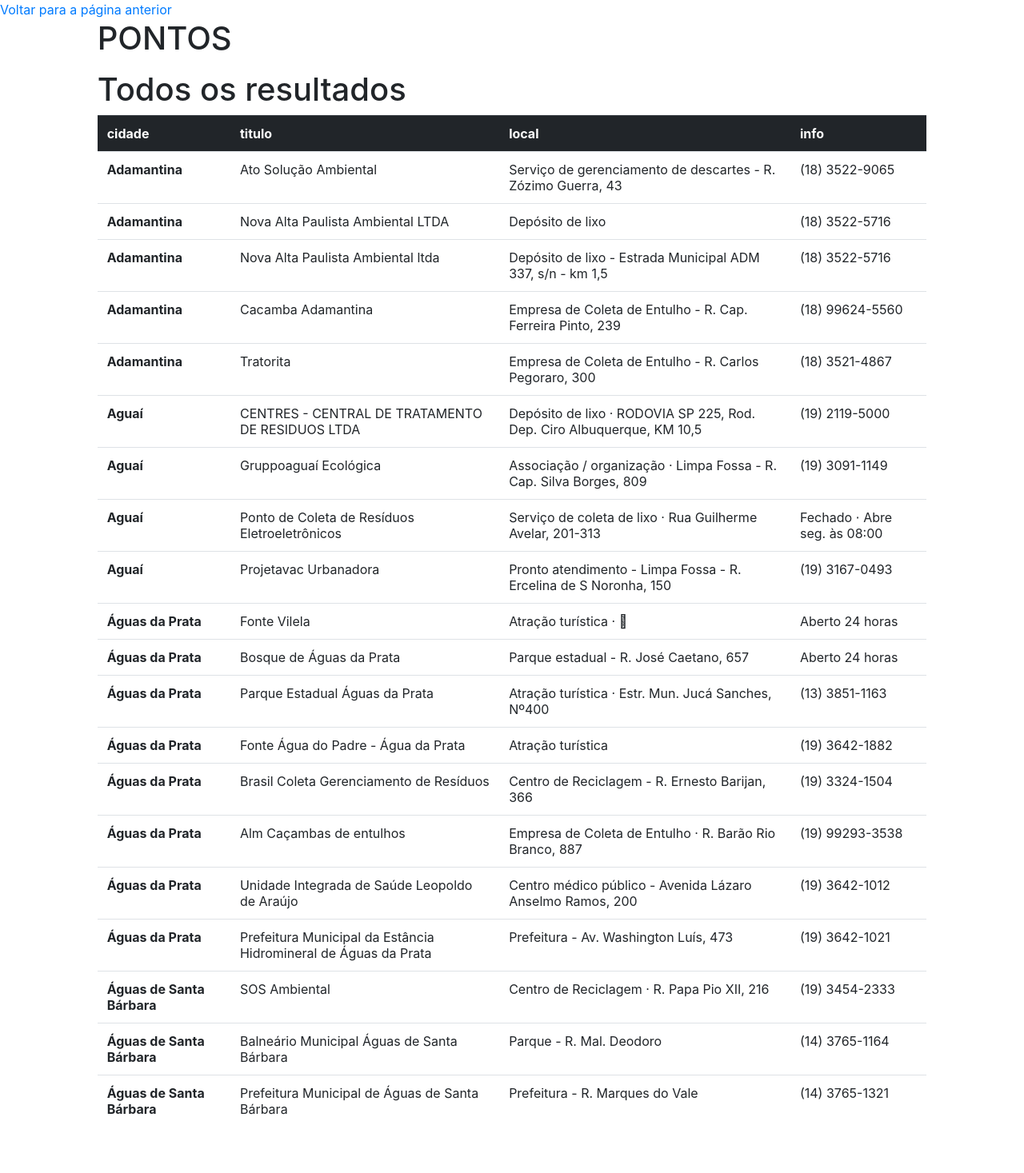
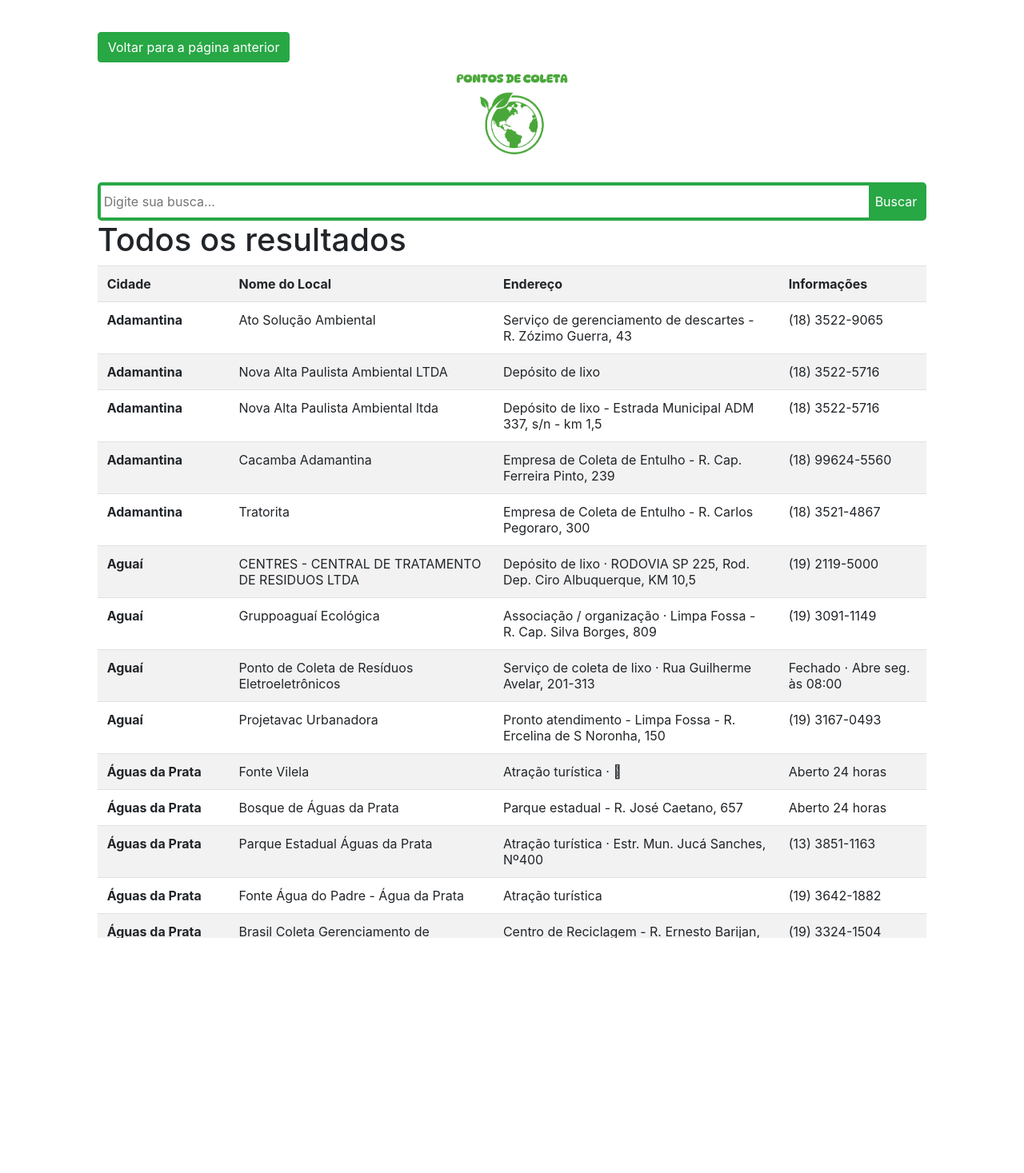
Before and after one commit to gustlok1/pontosdecoleta, a Django app: template site/motordebusca/buscador/templates/buscador/resultados.html in a window 1280 px wide. Shown: the top 1467 px of the page at 80% size. Run offline with Django 4.2, Linux system fonts and the light colour scheme; the template is opened without the code that fills it: values that come from a table or form of the project are taken from there, others are empty; data comes from the database, SQL or seed files in the repository; both versions use the stored data as it was after the commit; some libraries are stand-ins or nearby versions.

Commit message:
melhoras no layout

```diff
--- a/site/motordebusca/buscador/templates/buscador/resultados.html
+++ b/site/motordebusca/buscador/templates/buscador/resultados.html
@@ -1,3 +1,4 @@
+{% load static %}
 <html lang="pt-br">
 <head>
     <meta charset="UTF-8">
@@ -15,33 +16,74 @@
             box-sizing: border-box;
         }
         body{
-            height: 100vh;
+            max-height: 100vh;
             width: 100%;
         }
-
+        .bg-green{
+            background-color:  #28a745;
+            color: #fff;
+        }#main-container{
+            background-color: #28a745;
+            transition: .5s;
+            border-radius: 5px;
+            width: 100%;
+        }
+        #button-find{
+            background-color: #28a745;
+            display: flex;
+            align-items: center;
+            border: none;
+            color: #fff;
+            cursor: pointer;
+            outline: none;
+            transition: .5s;
+        }
+        #button-find:hover{
+            background-color: #65f586;
+            color: rgb(0 98 11);
+        }
+        #input-value{
+            border: none;
+            outline: none;
+            transition: .3s;
+            flex-grow: 1;
+            width: 180px;
+        }
+        #input-value:focus{
+            /*align-items: stretch !important;*/
+            width: 300px;
+        }
     </style>
 </head>
 <body>
-    <a href="{% url 'index' %}" target="_self">Voltar para a página anterior</a>
-    <div class="col-10 mx-auto">
-        <h1>PONTOS</p>
+    <div class="col-10 mx-auto" style="margin-top: 40px;">
+        <a href="{% url 'index' %}" target="_self" class="btn btn-success">Voltar para a página anterior</a>
+        <img src="{% static 'imgs/pontos.png' %}" alt="logo" class="mx-auto" style="height: 150px; display: block;">
+        <form action="{% url 'resultados' %}" method="post" class="d-flex p-1 pr-0" id="main-container">
+
+            {% csrf_token %}
+            <input id="input-value" name="cidade" type="text" class="height-commom p-1 m-0" value="{{searched_city}}" placeholder="Digite sua busca...">
+            <button type="submit" class="height-commom p-2 m-0 cursor-pointer" id="button-find">Buscar</button>
+        </form>
         {% if searched_city %}
             {% if pontos %}
-                        <h1>Resultados para: {{searched_city}}</h1>
+                <h1>Resultados</h1>
             {% else %}
-                        <h1>Nenhum resultado para: {{searched_city}}</h1>
+                <h1>Nenhum resultado</h1>
             {% endif %}
 
         {% else %}
             <h1>Todos os resultados</h1>
             {% endif %}
-            <table class="table">
-                <tr class="thead-dark">
+        <div style="height: 50vh; overflow: auto;">
+
+            <table class="table table-striped table-hover ">
+                <tr class="">
                     <!--  <th scope="col">id</th> -->
-                    <th scope="col">cidade</th>
-                    <th scope="col">titulo</th>
-                    <th scope="col">local</th>
-                    <th scope="col">info</th>
+                    <th scope="col">Cidade</th>
+                    <th scope="col">Nome do Local</th>
+                    <th scope="col">Endereço</th>
+                    <th scope="col">Informações</th>
                 </tr>
                 {% for ponto in pontos %}
 
@@ -56,5 +98,6 @@
                 {% endfor %}
             </table>
         </div>
+    </div>
 </body>
 </html>
```
Also changed, not shown: site/motordebusca/db.sqlite3, site/motordebusca/static/imgs/pontos.png (added). Lines whose indentation alone changed are shown as unchanged.
